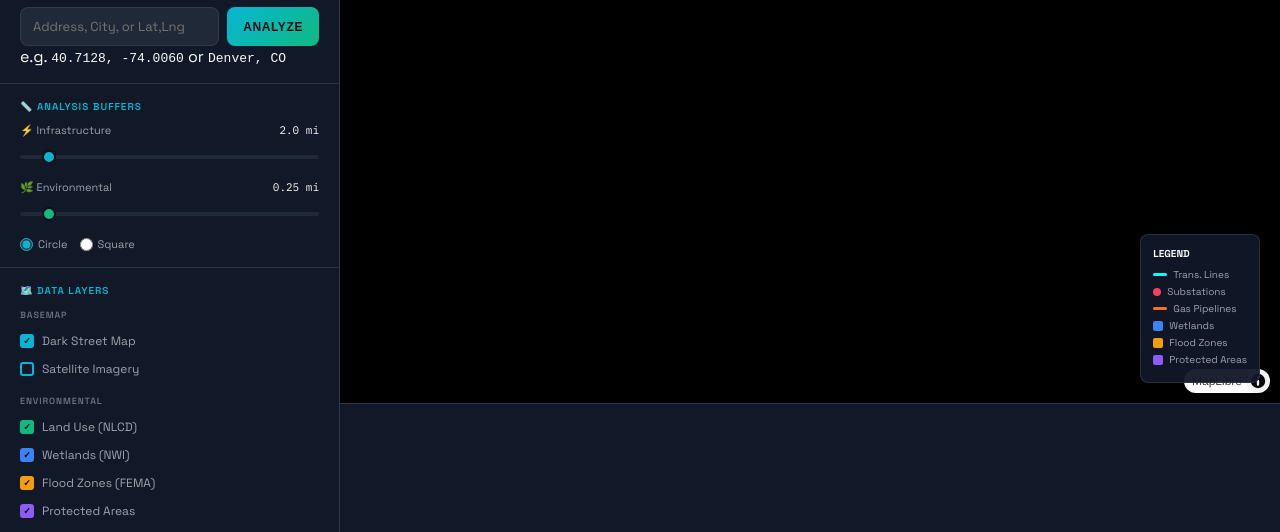
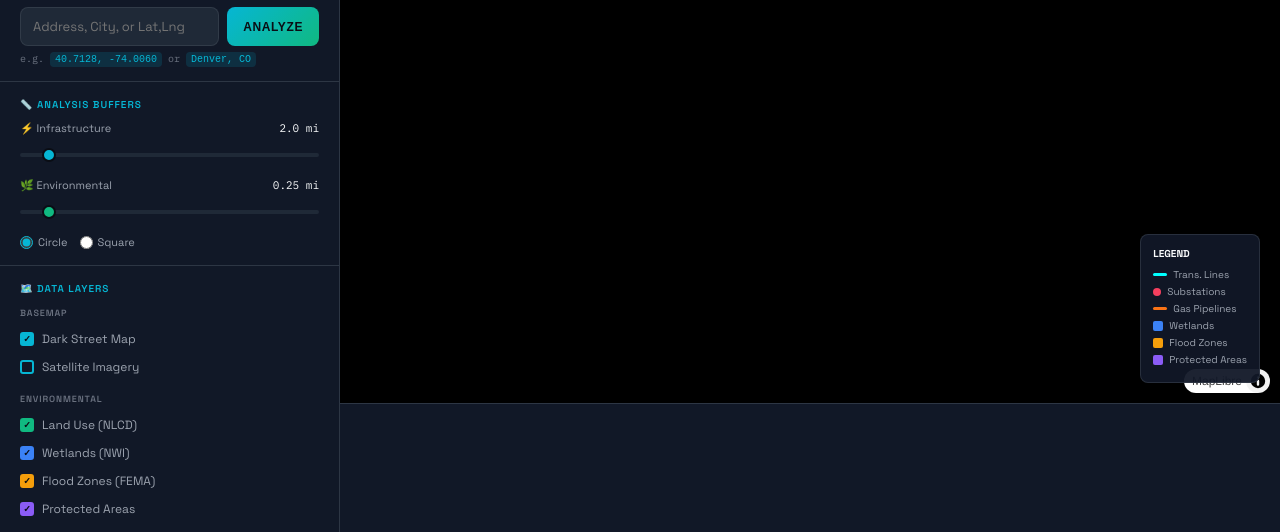
Before and after one commit to qtyree1328/LandVolt_Snapshot, a plain HTML site: page index.html in a window 1280 px wide. Shown: the part 117-649 px from the top of the page. Drawn offline with nearby package versions, Linux system fonts and the light colour scheme; no server answers; animation ran at ten frames a second.

Commit message:
Add styles for search hint in index.html

```diff
--- a/index.html
+++ b/index.html
@@ -100,6 +100,8 @@
             cursor: pointer; text-transform: uppercase; letter-spacing: 0.05em;
         }
         .search-btn:hover { filter: brightness(1.1); }
+        .search-hint { font-size: 10px; color: var(--text-muted); margin-top: 6px; font-family: 'IBM Plex Mono', monospace; }
+        .search-hint code { background: rgba(6, 182, 212, 0.15); padding: 2px 5px; border-radius: 4px; color: var(--accent-cyan); }
 
         .slider-group { margin-bottom: 16px; }
         .slider-group label {
```
